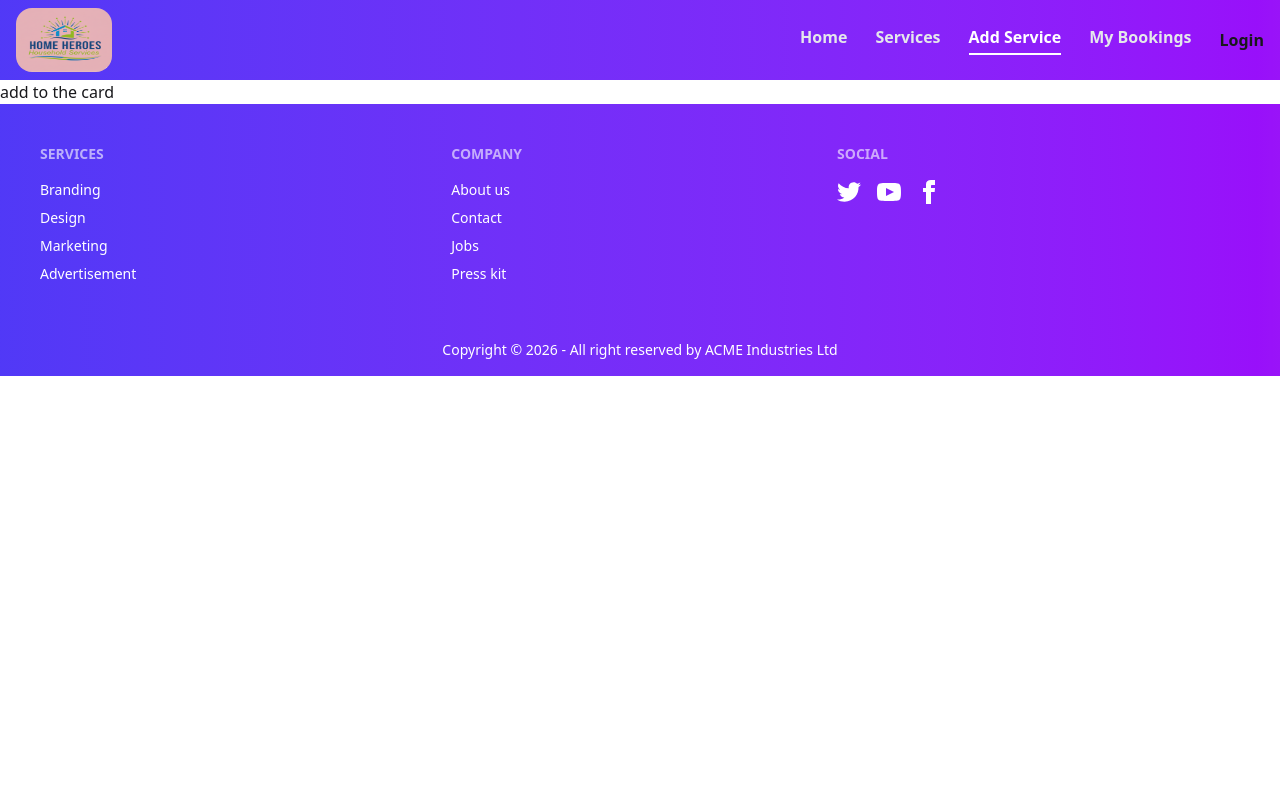
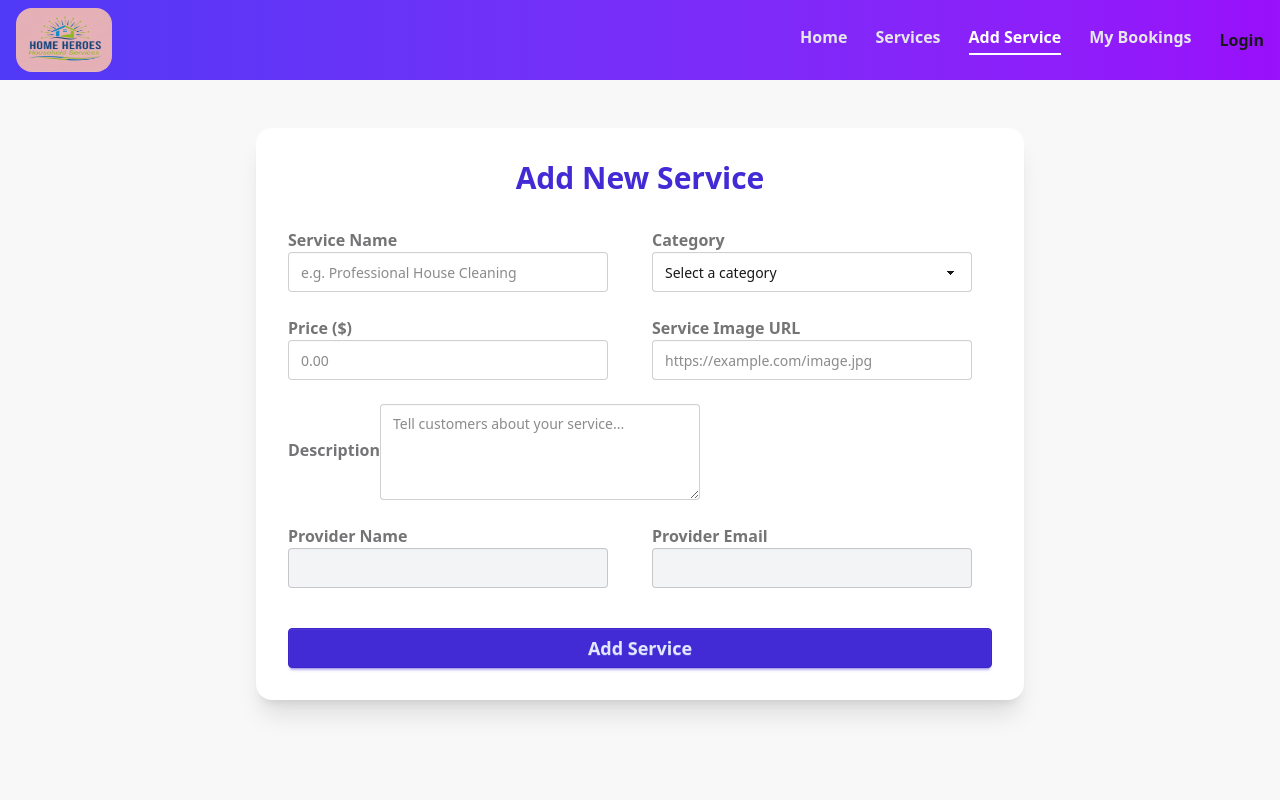
Before and after one commit to jashimuddin211/household-service-client, a React (Vite) app: page /add-service in a window 1280 px wide. Shown: the top 800 px of the page. Built offline with nearby package versions, Linux system fonts and the light colour scheme; no server answers.

Commit message:
add services done

```diff
--- a/src/component/navbar/Navbar.jsx
+++ b/src/component/navbar/Navbar.jsx
@@ -69,7 +69,7 @@ const { user, handleSignOut } = useContext(AuthContext);
                 <li onClick={handleSignOut}>
                   <a>Logout</a>
                 </li>
-                <Link to='/profile'>My Profile</Link>
+                <NavLink to='/profile'>My Profile</NavLink>
               </ul>
             </div>
           ) : (
--- a/src/component/pages/AddServices.jsx
+++ b/src/component/pages/AddServices.jsx
@@ -1,11 +1,143 @@
-import React from 'react';
+import { useContext } from "react";
+import { AuthContext } from "../../context/AuthContext";
+import { toast, ToastContainer } from "react-toastify";
 
-const AddServices = () => {
-    return (
-        <div>
-            <h1>add to the card</h1>
-        </div>
-    );
+
+const AddService = () => {
+  const { user } = useContext(AuthContext);
+
+  const handleAddService = (e) => {
+    e.preventDefault();
+    const form = e.target;
+
+    const serviceData = {
+      serviceName: form.serviceName.value,
+      category: form.category.value,
+      price: form.price.value,
+      description: form.description.value,
+      image: form.image.value,
+      providerName: user?.displayName,
+      providerEmail: user?.email,
+      providerImage: user?.photoURL,
+    };
+
+    // Replace this with your actual fetch/axios call to your backend
+    console.log("New Service Data:", serviceData);
+
+
+    fetch('http://localhost:3000/household', {
+      method: 'POST',
+      headers: { 'content-type': 'application/json' },
+      body: JSON.stringify(serviceData)
+    })
+    .then(res => res.json())
+    .then(data => {
+       if(data.insertedId) {
+          toast.success("Success!", "Service added successfully", "success");
+          form.reset();
+       }
+    })
+  };
+
+  return (
+    <div className="min-h-screen bg-base-200 py-12 px-4">
+      <div className="max-w-3xl mx-auto bg-white rounded-2xl shadow-xl p-8">
+        <h2 className="text-3xl font-bold text-center mb-8 text-primary">
+          Add New Service
+        </h2>
+
+        <form onSubmit={handleAddService} className="grid grid-cols-1 md:grid-cols-2 gap-6">
+          {/* Service Name */}
+          <div className="form-control">
+            <label className="label font-semibold">Service Name</label>
+            <input
+              name="serviceName"
+              type="text"
+              placeholder="e.g. Professional House Cleaning"
+              className="input input-bordered focus:input-primary"
+              required
+            />
+          </div>
+
+          {/* Category */}
+          <div className="form-control">
+            <label className="label font-semibold">Category</label>
+            <select name="category" className="select select-bordered focus:select-primary" required>
+              <option value="">Select a category</option>
+              <option value="cleaning">Cleaning</option>
+              <option value="repair">Repair</option>
+              <option value="moving">Moving</option>
+              <option value="painting">Painting</option>
+            </select>
+          </div>
+
+          {/* Price */}
+          <div className="form-control">
+            <label className="label font-semibold">Price ($)</label>
+            <input
+              name="price"
+              type="number"
+              placeholder="0.00"
+              className="input input-bordered focus:input-primary"
+              required
+            />
+          </div>
+
+          {/* Image URL */}
+          <div className="form-control">
+            <label className="label font-semibold">Service Image URL</label>
+            <input
+              name="image"
+              type="url"
+              placeholder="https://example.com/image.jpg"
+              className="input input-bordered focus:input-primary"
+              required
+            />
+          </div>
+
+          {/* Description - Full Width */}
+          <div className="form-control md:col-span-2">
+            <label className="label font-semibold">Description</label>
+            <textarea
+              name="description"
+              className="textarea textarea-bordered h-24 focus:textarea-primary"
+              placeholder="Tell customers about your service..."
+              required
+            ></textarea>
+          </div>
+
+          {/* Read-only Provider Info */}
+          <div className="form-control">
+            <label className="label font-semibold">Provider Name</label>
+            <input
+              type="text"
+              value={user?.displayName || ""}
+              readOnly
+              className="input input-bordered bg-gray-100 cursor-not-allowed"
+            />
+          </div>
+
+          <div className="form-control">
+            <label className="label font-semibold">Provider Email</label>
+            <input
+              type="email"
+              value={user?.email || ""}
+              readOnly
+              className="input input-bordered bg-gray-100 cursor-not-allowed"
+            />
+          </div>
+
+          {/* Submit Button */}
+          <div className="md:col-span-2 mt-4">
+            <button type="submit" className="btn btn-primary w-full text-lg">
+              Add Service
+            </button>
+            <ToastContainer></ToastContainer>
+          </div>
+        </form>
+      </div>
+    </div>
+  );
 };
 
-export default AddServices;
+export default AddService;
--- a/src/main.jsx
+++ b/src/main.jsx
@@ -12,6 +12,7 @@ import Login from './component/pages/Login';
 import AuthProvider from './context/AuthProvider';
 import Register from './component/pages/Register';
 import Profile from './component/Profile.jsx/Profile';
+
 
 
 
```
